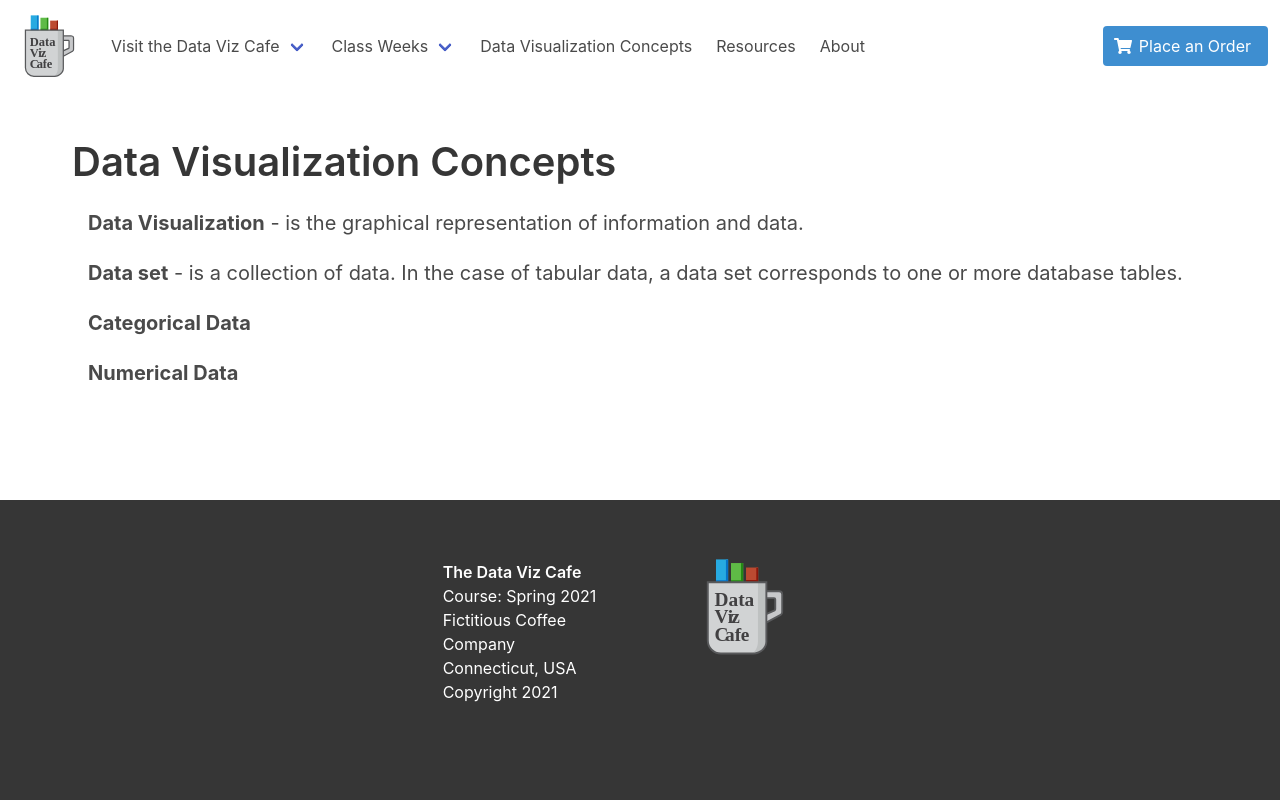
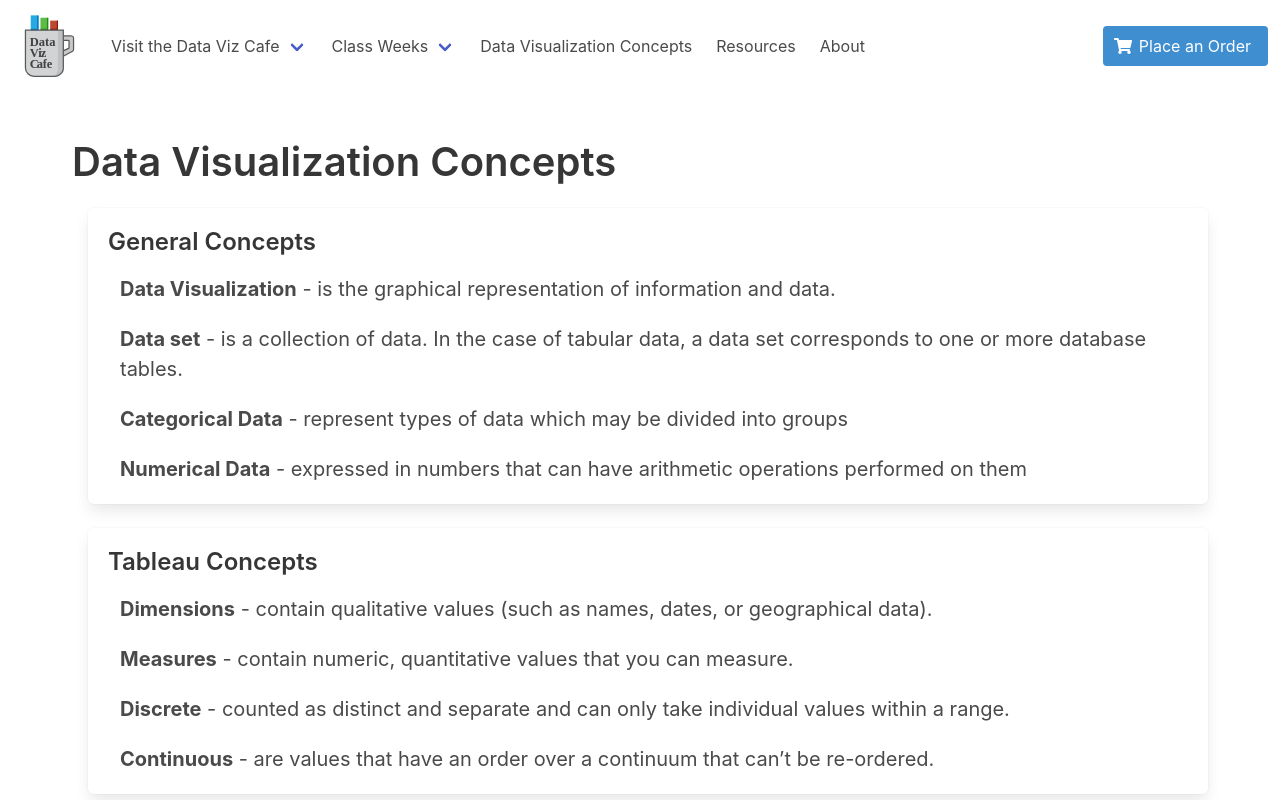
Before and after one commit to robert-laws/practice-dec-2020-react-app-with-bulma, a React (Create React App) app: page /concepts in a window 1280 px wide. Shown: the top 800 px of the page. Built offline with nearby package versions, Linux system fonts and the light colour scheme.

Commit message:
add concepts content

```diff
--- a/src/pages/Concepts.js
+++ b/src/pages/Concepts.js
@@ -8,21 +8,52 @@ export const Concepts = () => {
       <PageTitle>Data Visualization Concepts</PageTitle>
       <div className='container mx-2'>
         <div className='content ml-4'>
-          <p className='is-size-5'>
+          <div className='box'>
+            <h4 className='is-size-4-desktop is-size-4-mobile'>
+              General Concepts
+            </h4>
+            <p className='is-size-5 ml-3'>
               <span className='has-text-weight-bold'>Data Visualization</span> -
               is the graphical representation of information and data.
             </p>
-          <p className='is-size-5'>
+            <p className='is-size-5 ml-3'>
               <span className='has-text-weight-bold'>Data set</span> - is a
               collection of data. In the case of tabular data, a data set
               corresponds to one or more database tables.
             </p>
-          <p className='is-size-5'>
-            <span className='has-text-weight-bold'>Categorical Data</span>
+            <p className='is-size-5 ml-3'>
+              <span className='has-text-weight-bold'>Categorical Data</span> -
+              represent types of data which may be divided into groups
             </p>
-          <p className='is-size-5'>
-            <span className='has-text-weight-bold'>Numerical Data</span>
+            <p className='is-size-5 ml-3'>
+              <span className='has-text-weight-bold'>Numerical Data</span> -
+              expressed in numbers that can have arithmetic operations performed
+              on them
             </p>
+          </div>
+          <div className='box'>
+            <h4 className='is-size-4-desktop is-size-4-mobile'>
+              Tableau Concepts
+            </h4>
+            <p className='is-size-5 ml-3'>
+              <span className='has-text-weight-bold'>Dimensions</span> - contain
+              qualitative values (such as names, dates, or geographical data).
+            </p>
+            <p className='is-size-5 ml-3'>
+              <span className='has-text-weight-bold'>Measures</span> - contain
+              numeric, quantitative values that you can measure.
+            </p>
+            <p className='is-size-5 ml-3'>
+              <span className='has-text-weight-bold'>Discrete</span> - counted
+              as distinct and separate and can only take individual values
+              within a range.
+            </p>
+            <p className='is-size-5 ml-3'>
+              <span className='has-text-weight-bold'>Continuous</span> - are
+              values that have an order over a continuum that can’t be
+              re-ordered.
+            </p>
+          </div>
         </div>
       </div>
     </SubPage>
```
Lines whose indentation alone changed are shown as unchanged.
